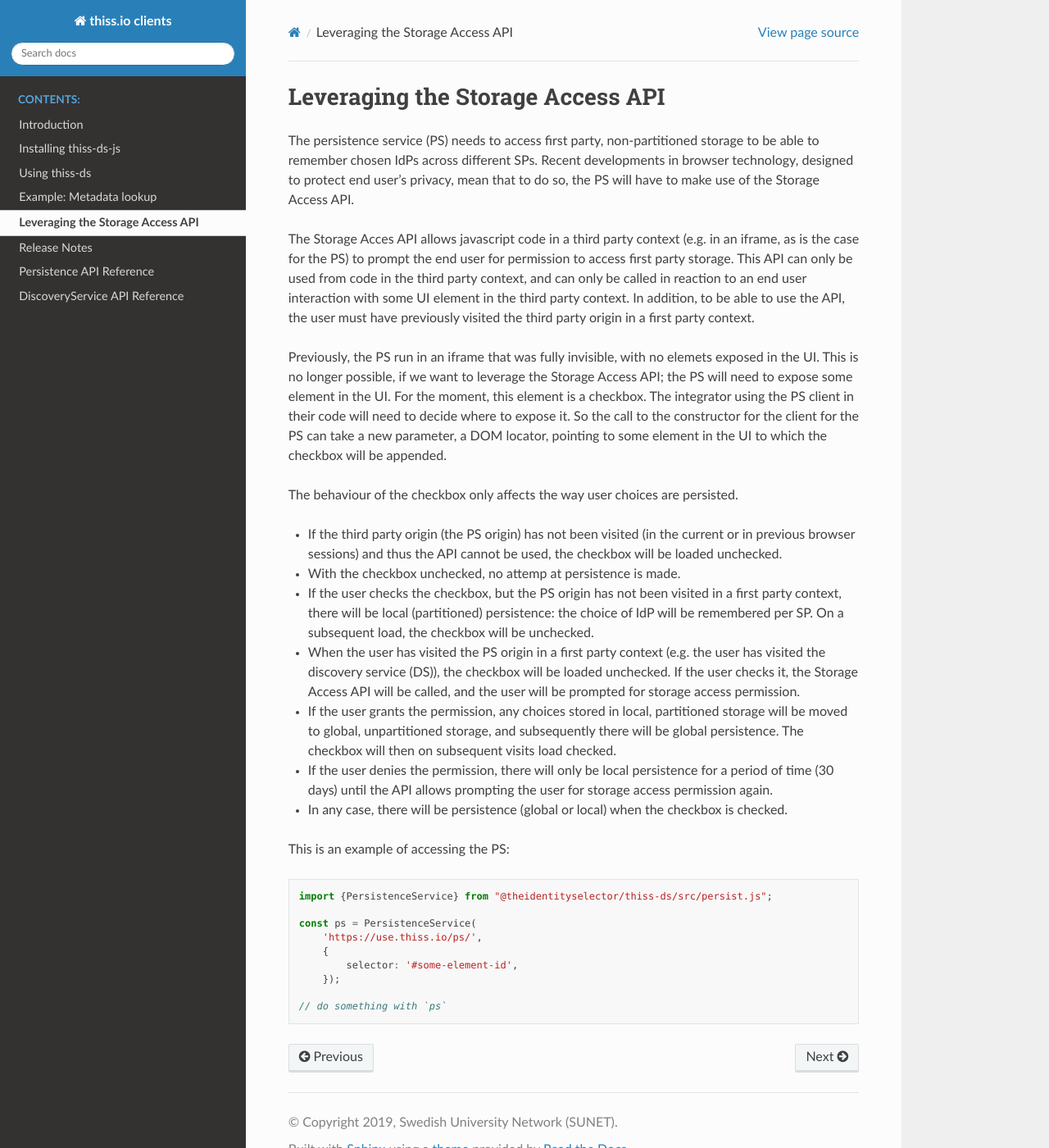
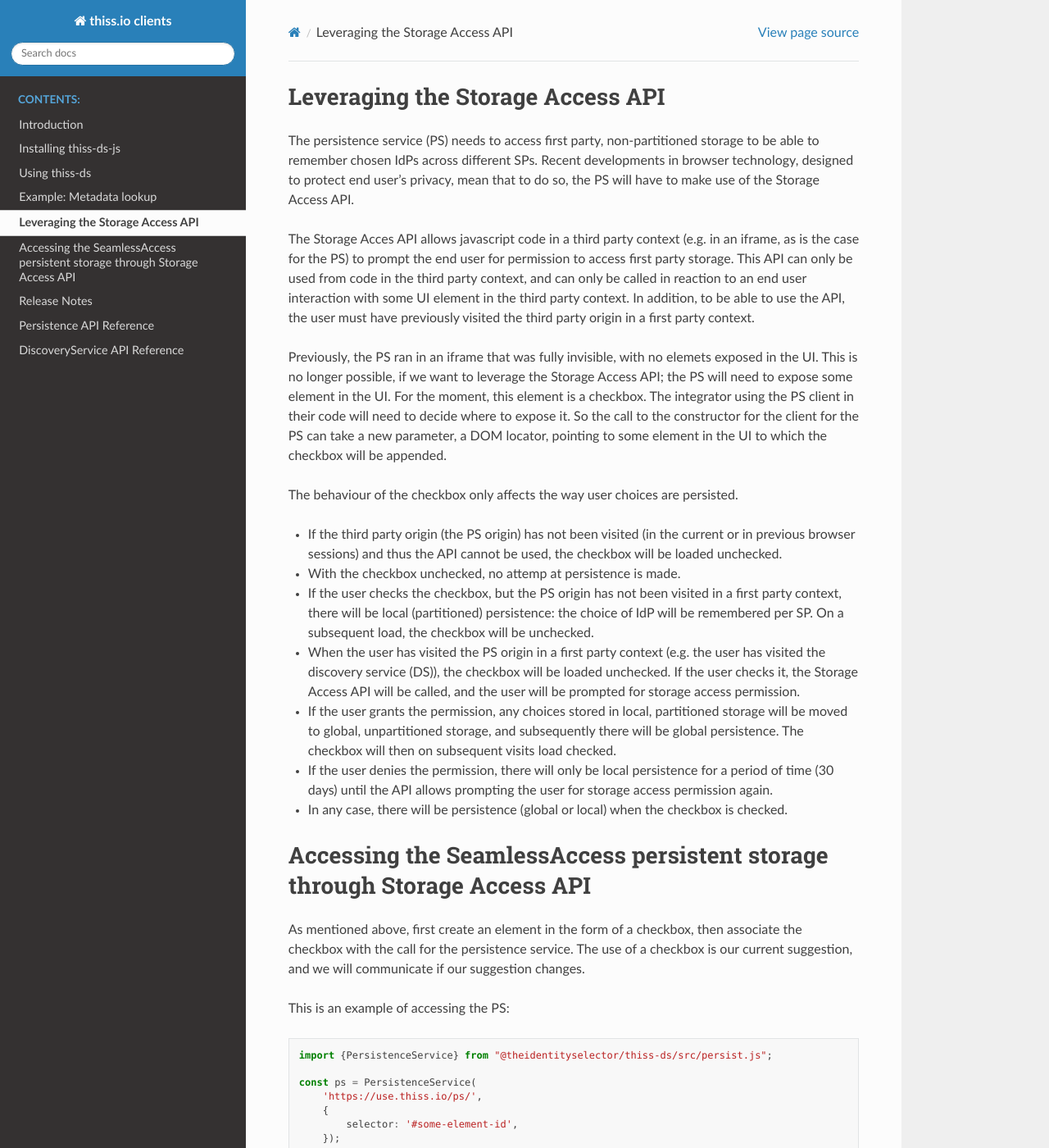
Before and after one commit to TheIdentitySelector/thiss-ds-js, a Sphinx documentation site: the page built from docs/using-saa.rst, in a window 1280 px wide and 1400 px high. Shown: the whole window at 82% size. Built offline with Sphinx 7.4.7 and the Read the Docs theme 3.1.0, drawn with Linux system fonts in a browser that asks for light colours.

Commit message:
Update using-saa.rst
Added a subtitle for the integration section below the informative section.

```diff
--- a/docs/using-saa.rst
+++ b/docs/using-saa.rst
@@ -10,7 +10,7 @@ to prompt the end user for permission to access first party storage. This API ca
 and can only be called in reaction to an end user interaction with some UI element in the third party context.
 In addition, to be able to use the API, the user must have previously visited the third party origin in a first party context.
 
-Previously, the PS run in an iframe that was fully invisible, with no elemets exposed in the UI.
+Previously, the PS ran in an iframe that was fully invisible, with no elemets exposed in the UI.
 This is no longer possible, if we want to leverage the Storage Access API; the PS will need to expose some element in the UI.
 For the moment, this element is a checkbox. The integrator using the PS client in their code will need to decide where to expose it.
 So the call to the constructor for the client for the PS can take a new parameter, a DOM locator, pointing to some element
@@ -26,6 +26,12 @@ The behaviour of the checkbox only affects the way user choices are persisted.
 - If the user denies the permission, there will only be local persistence for a period of time (30 days) until the API allows prompting the user for storage access permission again.
 - In any case, there will be persistence (global or local) when the checkbox is checked.
 
+Accessing the SeamlessAccess persistent storage through Storage Access API
+==========================================================================
+
+As mentioned above, first create an element in the form of a checkbox, then associate the checkbox with the call for the persistence service.
+The use of a checkbox is our current suggestion, and we will communicate if our suggestion changes.
+
 This is an example of accessing the PS:
 
 .. code-block:: js
```
